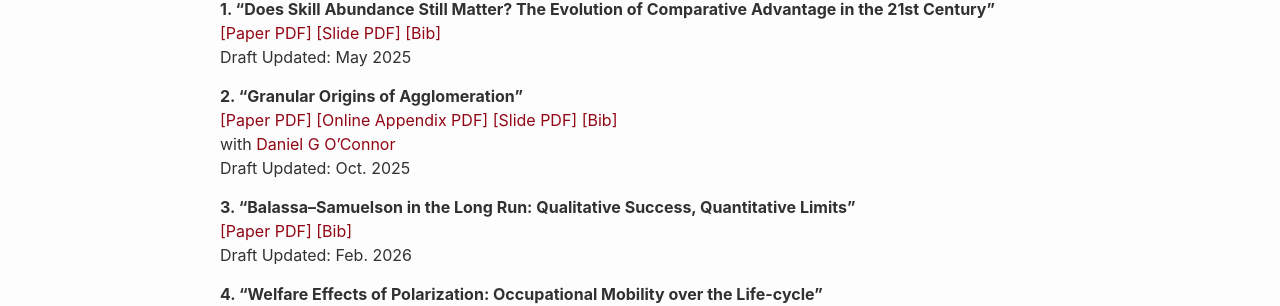
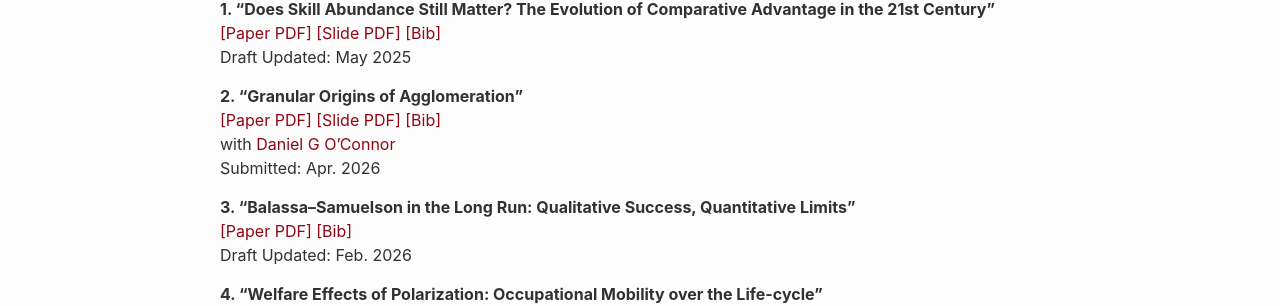
Before and after one commit to shinnkikuchi/shinnkikuchi.github.io, a Jekyll site: the page built from index.md, in a window 1280 px wide. Shown: the part 582-888 px from the top of the page. Built offline with Jekyll 4.4.1, drawn with Linux system fonts in a browser that asks for light colours.

Commit message:
Update index.md

```diff
--- a/index.md
+++ b/index.md
@@ -29,13 +29,12 @@ Draft Updated: May 2025
 **2. "Granular Origins of Agglomeration"**
 <br>
 <a href="/files/research/KIKUCHI-OCONNOR-granular-spatial.pdf" target="_blank"> [Paper PDF]</a>
-<a href="/files/research/KIKUCHI-OCONNOR-granular-spatial-OnlineApp.pdf" target="_blank"> [Online Appendix PDF]</a>
 <a href="/files/research/slide-KIKUCHI-OCONNOR-granular-spatial.pdf" target="_blank">[Slide PDF]</a>
 <a href="/files/research/bib/KIKUCHI-OCONNOR-granular-spatial.html" target="_blank">[Bib]</a>
 <br>
 with  <a href="https://www.danielgoconnor.com" target="_blank">Daniel G O'Connor</a>
 <br>
-Draft Updated: Oct. 2025
+Submitted: Apr. 2026
 <br>
 
 **3. "Balassa–Samuelson in the Long Run: Qualitative Success, Quantitative Limits"**
```
